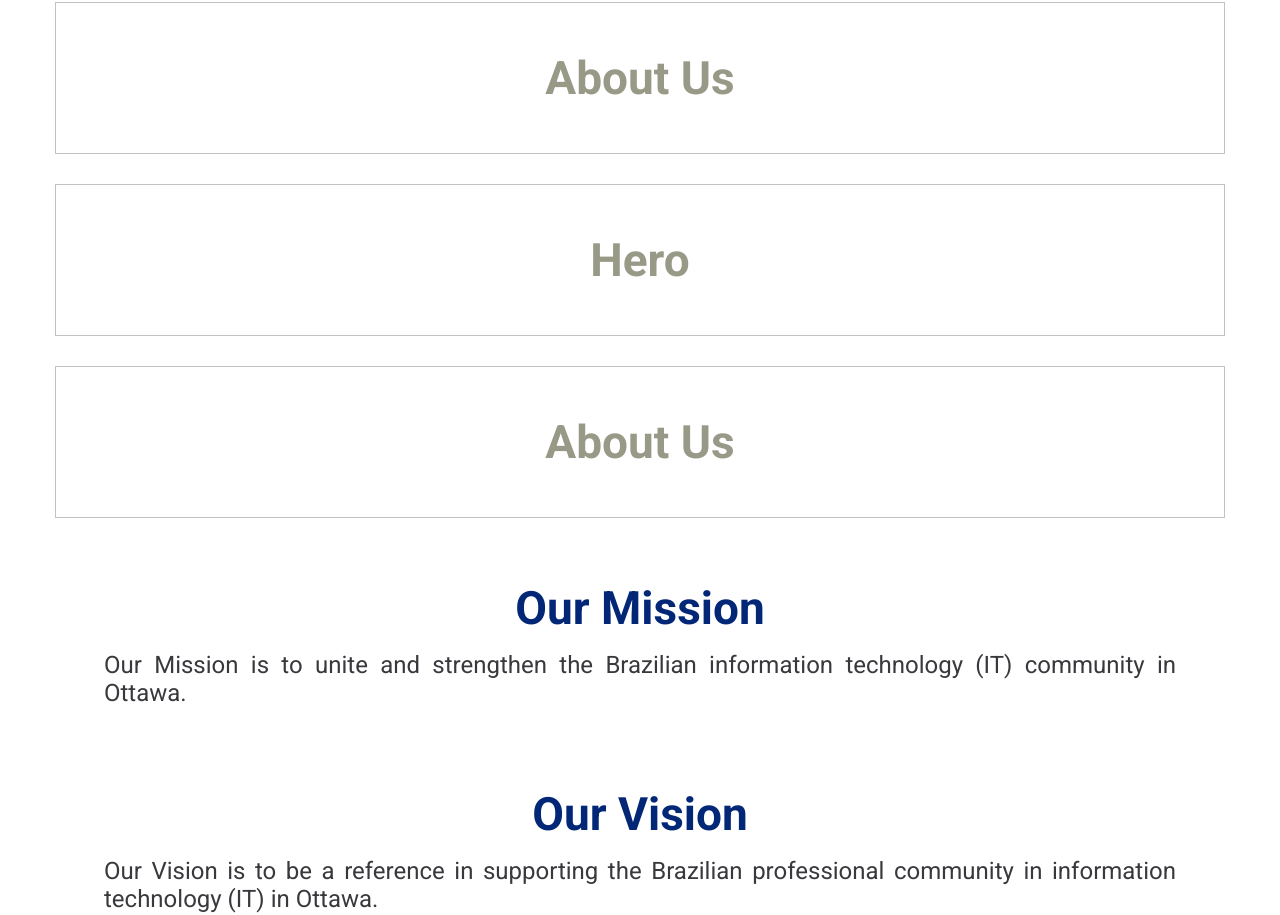
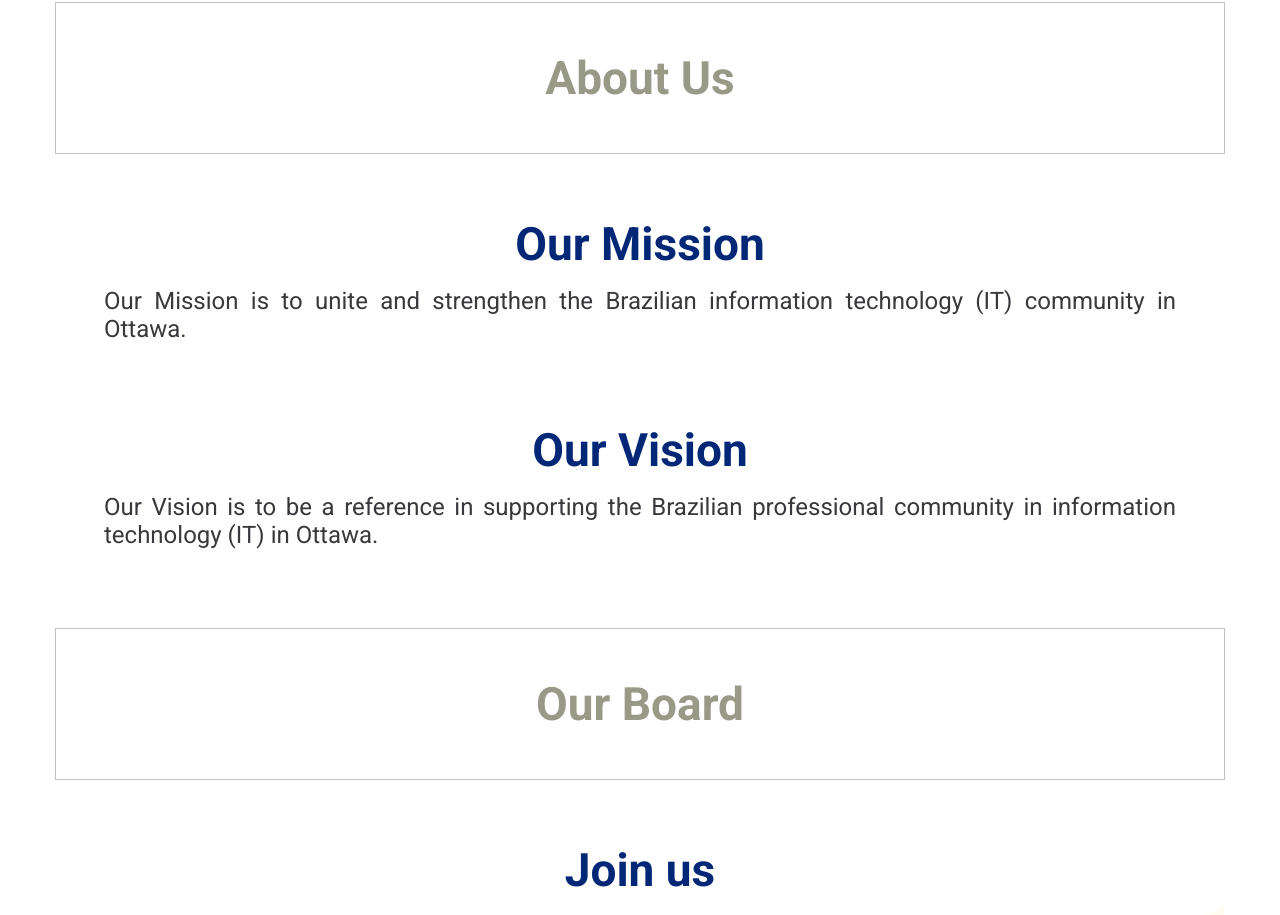
Before and after one commit to brito-ca/brito-website, a Next.js app: page / in a window 1280 px wide. Shown: the part 1100-2015 px from the top of the page. Built offline with nearby package versions, Linux system fonts and the light colour scheme.

Commit message:
revert back index

```diff
--- a/pages/index.jsx
+++ b/pages/index.jsx
@@ -1,4 +1,3 @@
-import Head from 'next/head'
 import { AppLayout, Placeholder, Hero, Form } from '@/components'
 import Banner from '@/components/Banner/Banner'
 import labels from '@/constants/labels.en'
@@ -7,21 +6,12 @@ import styles from '@/styles/AppLayout.module.css'
 
 export default function Home() {
     return (
-        <>
-            <Head>
-                <title>Website BRITO</title>
-                <meta name='description' content='Generated by create next app' />
-                <meta name='viewport' content='width=device-width, initial-scale=1' />
-                <link rel='icon' href='/favicon.ico' />
-            </Head>
         <AppLayout>
             <Hero
                 title={labels.welcomeToBrito.title}
                 description={labels.welcomeToBrito.description}
                 image={labels.image}
             />
-                <Placeholder title='About Us' />
-                <Placeholder title='Hero' />
             <Placeholder id='about' title='About Us' />
             <div className={styles.logoOnmission}>
                 <Banner
@@ -29,10 +19,7 @@ export default function Home() {
                     description={labels.ourMission.description}
                 />
                 <div className={styles.rectangle4}></div>
-                    <Banner
-                        title={labels.ourVision.title}
-                        description={labels.ourVision.description}
-                    />
+                <Banner title={labels.ourVision.title} description={labels.ourVision.description} />
             </div>
             <Placeholder title='Our Board' />
             <div className={styles.logoOnJoinUs}>
@@ -45,6 +32,5 @@ export default function Home() {
             <Form />
             <ContactUs />
         </AppLayout>
-        </>
     )
 }
```
Lines whose indentation alone changed are shown as unchanged.
